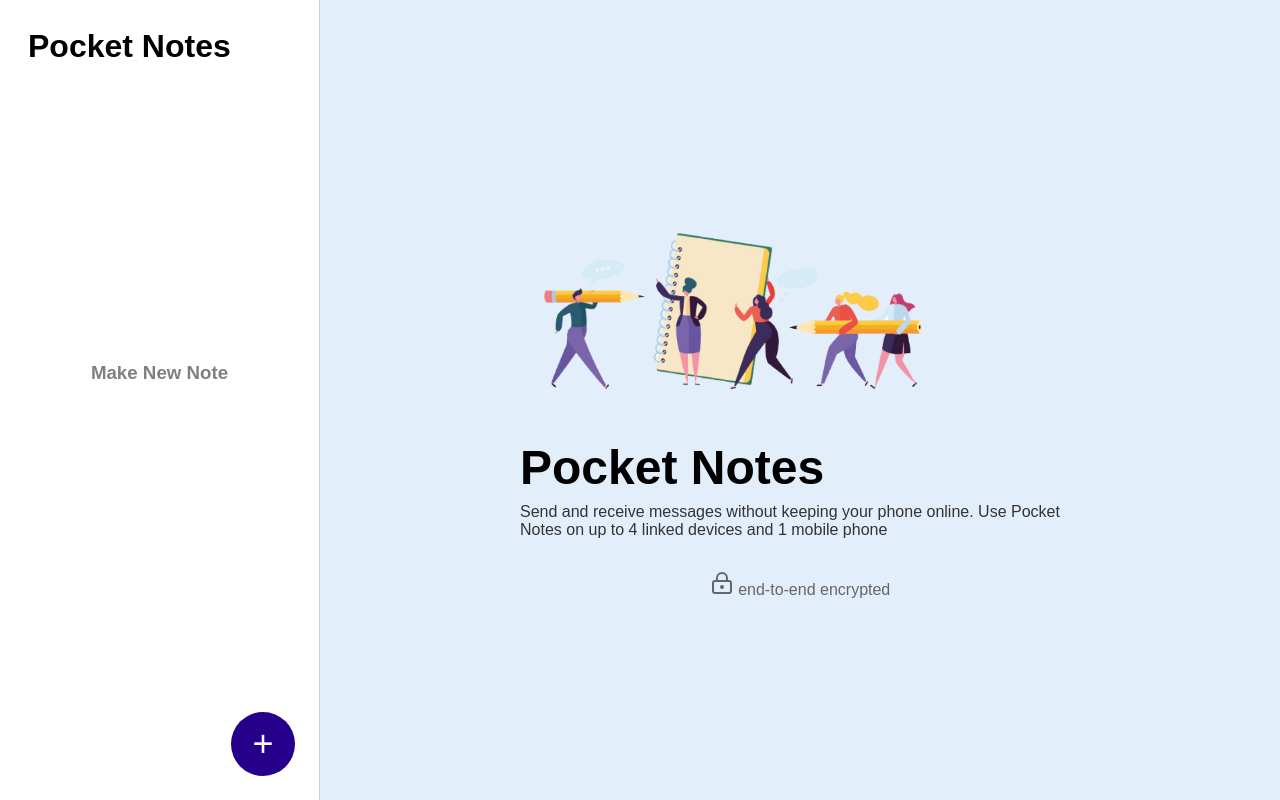
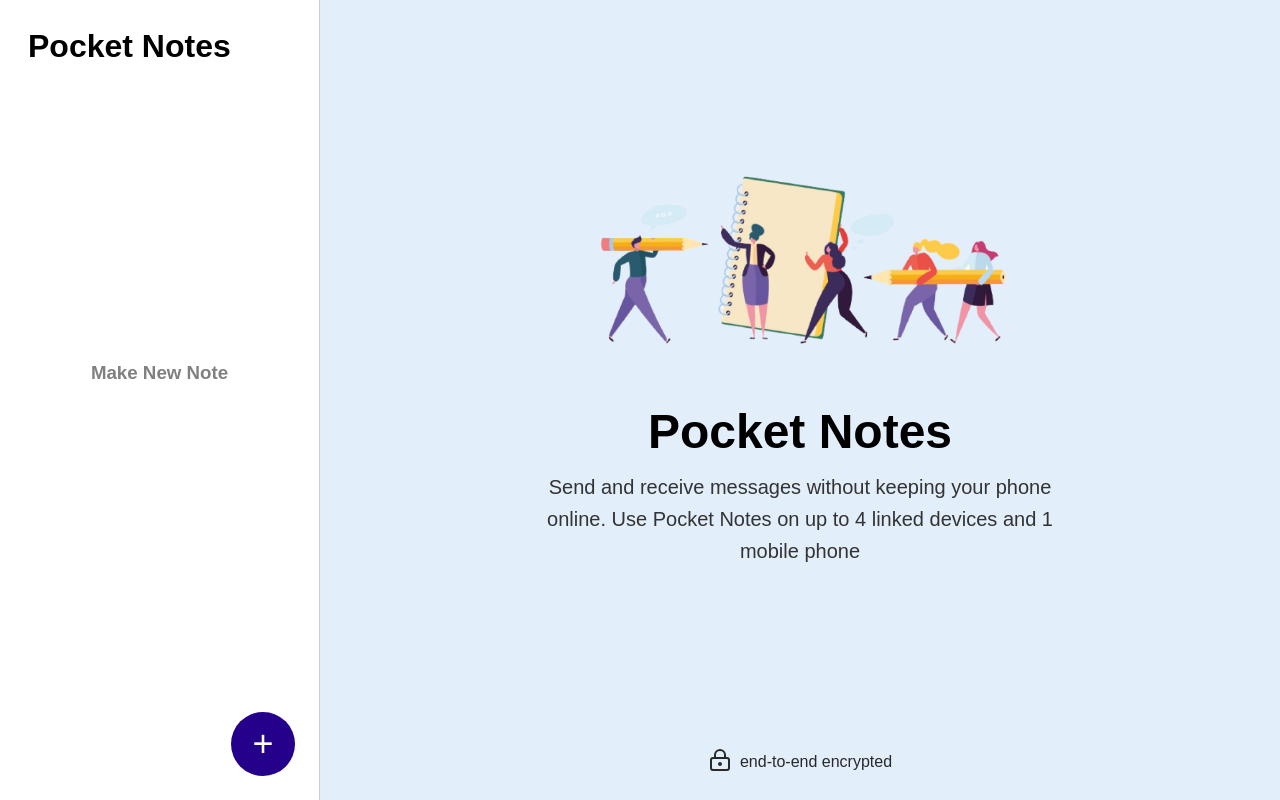
Before and after one commit to nikhilpurwar/Note-It, a React (Vite) app in the folder client/: page / in a window 1280 px wide. Built offline with nearby package versions, Linux system fonts and the light colour scheme.

Commit message:
added color pallet while creating group

```diff
--- a/client/src/components/Main/MessageArea.jsx
+++ b/client/src/components/Main/MessageArea.jsx
@@ -91,16 +91,75 @@ const MessageArea = ({ selectedGroupId }) => {
 
             {!selectedGroupId ? (
                 // splash / empty state
-                <div style={{ flex: 1, display: 'flex', alignItems: 'center', justifyContent: 'center', background: '#e3eefb' }}>
-                    <div style={{ display: 'flex', flexDirection: 'column', alignItems: 'center', justifyContent: 'space-between', padding: 20 }}>
-                        <div>
-                            <img src={splash} alt="splash" style={{ maxWidth: 420, width: '80%', marginBottom: 24 }} />
-                            <h1 style={{ fontSize: 48, marginBottom: 8 }}>Pocket Notes</h1>
-                            <p style={{ color: '#333', maxWidth: 560, margin: '0 auto' }}>Send and receive messages without keeping your phone online. Use Pocket Notes on up to 4 linked devices and 1 mobile phone</p>
+                <div
+                    style={{
+                        flex: 1,
+                        display: 'flex',
+                        alignItems: 'center',
+                        justifyContent: 'center',
+                        background: '#e3eefb',
+                        height: '100vh',
+                        padding: '40px 20px',
+                    }}
+                >
+                    <div
+                        style={{
+                            display: 'flex',
+                            flexDirection: 'column',
+                            alignItems: 'center',
+                            justifyContent: 'space-between',
+                            maxWidth: 600,
+                            textAlign: 'center',
+                        }}
+                    >
+                        <div style={{ flex: 1, marginBottom: 90 }}>
+                            <img
+                                src={splash}
+                                alt="splash"
+                                style={{
+                                    maxWidth: 450,
+                                    width: '100%',
+                                    marginBottom: 32,
+                                }}
+                            />
+                            <h1
+                                style={{
+                                    fontSize: 48,
+                                    fontWeight: 600,
+                                    marginBottom: 12,
+                                    color: '#000000',
+                                }}
+                            >
+                                Pocket Notes
+                            </h1>
+                            <p
+                                style={{
+                                    color: '#333',
+                                    fontSize: 20,
+                                    lineHeight: 1.6,
+                                    maxWidth: 560,
+                                    margin: '0 auto',
+                                }}
+                            >
+                                Send and receive messages without keeping your phone online. Use Pocket Notes on up to 4 linked devices and 1 mobile phone
+                            </p>
                         </div>
 
-                        <div style={{ marginTop: 32, color: '#666' }}>
-                            <span role="img" aria-label="lock"><LockKeyhole /></span> end-to-end encrypted
+                        <div
+                            style={{
+                                position: 'absolute',
+                                bottom: 24,
+                                color: '#292929',
+                                fontSize: 16,
+                                display: 'flex',
+                                alignItems: 'center',
+                                gap: 8,
+                            }}
+                        >
+                            <span role="img" aria-label="lock">
+                                <LockKeyhole />
+                            </span>
+                            <span>end-to-end encrypted</span>
                         </div>
                     </div>
                 </div>
@@ -117,6 +176,8 @@ const MessageArea = ({ selectedGroupId }) => {
                             padding: 20,
                             background: '#DAE5F5',
                             overflowY: 'auto',
+                            wordWrap: 'break-word',       // ✅ makes sure text wraps
+                            overflowX: 'hidden',          // ✅ prevents horizontal scroll
                         }}
                     >
                         {notes.map((n) => (
@@ -128,11 +189,14 @@ const MessageArea = ({ selectedGroupId }) => {
                                     borderRadius: 8,
                                     boxShadow: '0 4px 10px rgba(0,0,0,0.08)',
                                     marginBottom: 16,
+                                    maxWidth: '100%',          // ✅ ensures card never exceeds container
+                                    overflowWrap: 'break-word', // ✅ ensures long text breaks properly
                                 }}
                             >
                                 <div
                                     style={{
-                                        whiteSpace: 'pre-wrap',
+                                        whiteSpace: 'pre-wrap',     // ✅ respects line breaks in content
+                                        wordBreak: 'break-word',    // ✅ breaks long continuous text
                                         color: '#000000',
                                         fontSize: 16,
                                         lineHeight: '1.6',
@@ -146,11 +210,12 @@ const MessageArea = ({ selectedGroupId }) => {
                                         textAlign: 'right',
                                         color: '#353535',
                                         marginTop: 12,
-                                        fontSize: 18,
+                                        fontSize: 16,
                                         display: 'flex',
                                         alignItems: 'center',
                                         justifyContent: 'flex-end',
                                         gap: 8,
+                                        flexWrap: 'wrap', // ✅ ensures responsive alignment for date/time
                                     }}
                                 >
                                     <span>
@@ -182,6 +247,7 @@ const MessageArea = ({ selectedGroupId }) => {
                             </div>
                         ))}
                     </div>
+
 
 
                     <div style={{ height: 140, padding: 16, background: '#001F8B' }}>
```
Also changed, not shown: client/src/components/Side Bar/components/CreateGroup.jsx (+113 -22 lines).
